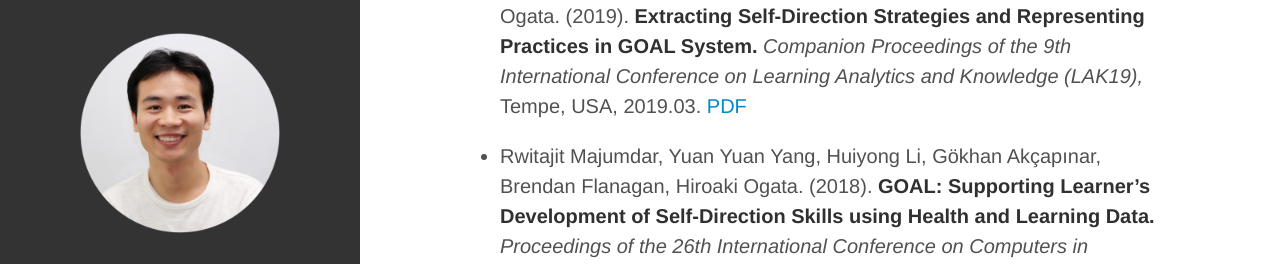
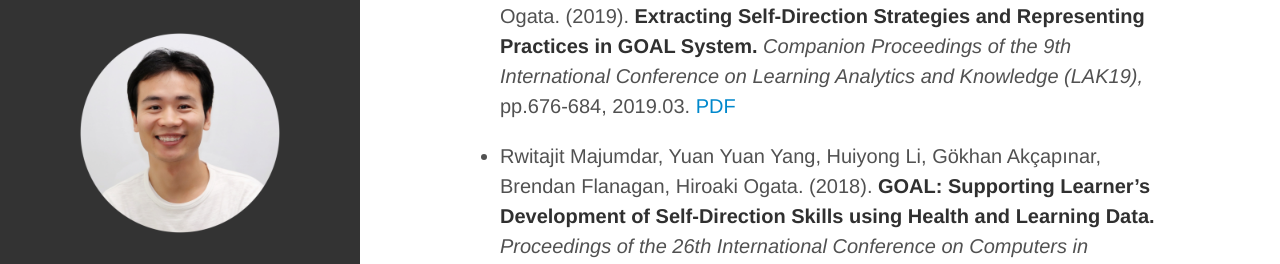
Before and after one commit to li-huiyong/li-huiyong.github.io, a Jekyll site: the page built from publications.md, in a window 1280 px wide and 900 px high, scrolled down 999 px. Shown: the part 165-429 px from the top of the window. Built offline with Jekyll 4.4.1, drawn with Linux system fonts in a browser that asks for light colours; nearby versions of some CDN libraries; some web fonts are replaced.

Commit message:
add page numbers of LAK19 paper

```diff
--- a/publications.md
+++ b/publications.md
@@ -21,7 +21,7 @@ ___
 
 * Rwitajit Majumdar, Yuan Yuan Yang, Huiyong Li, Gökhan Akçapınar, Brendan Flanagan, Hiroaki Ogata. (2019). **Adaptive Support for Acquisition of Self-direction Skills using Learning and Health Data.** _Proceedings of the 19th IEEE International Conference on Advanced Learning Technologies (ICALT2019),_ pp.54-56, 2019.07. [PDF](https://www.researchgate.net/profile/Goekhan_Akcapinar/publication/334625128_Adaptive_Support_for_Acquisition_of_Self-direction_Skills_using_Learning_and_Health_Data/links/5d369c00a6fdcc370a57828c/Adaptive-Support-for-Acquisition-of-Self-direction-Skills-using-Learning-and-Health-Data.pdf){:target="_blank"}
 
-* Huiyong Li, Rwitajit Majumdar, Yuan Yuan Yang, Brendan Flanagan, Hiroaki Ogata. (2019). **Extracting Self-Direction Strategies and Representing Practices in GOAL System.** _Companion Proceedings of the 9th International Conference on Learning Analytics and Knowledge (LAK19),_  Tempe, USA, 2019.03. [PDF](https://www.researchgate.net/publication/331398537_Extracting_Self-Direction_Strategies_and_Representing_Practices_in_GOAL_System){:target="_blank"}
+* Huiyong Li, Rwitajit Majumdar, Yuan Yuan Yang, Brendan Flanagan, Hiroaki Ogata. (2019). **Extracting Self-Direction Strategies and Representing Practices in GOAL System.** _Companion Proceedings of the 9th International Conference on Learning Analytics and Knowledge (LAK19),_ pp.676-684, 2019.03. [PDF](https://www.researchgate.net/publication/331398537_Extracting_Self-Direction_Strategies_and_Representing_Practices_in_GOAL_System){:target="_blank"}
 
 * Rwitajit Majumdar, Yuan Yuan Yang, Huiyong Li, Gökhan Akçapınar, Brendan Flanagan, Hiroaki Ogata. (2018). **GOAL: Supporting Learner's Development of Self-Direction Skills using Health and Learning Data.** _Proceedings of the 26th International Conference on Computers in Education (ICCE2018),_ pp.406-415, 2018.11. [PDF](http://icce2018.ateneo.edu/wp-content/uploads/2018/12/C4-05.pdf){:target="_blank"}
 
```
